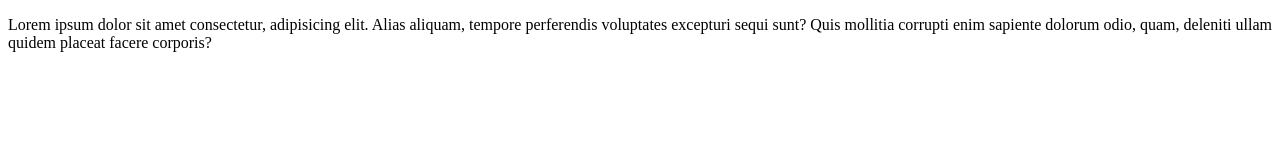
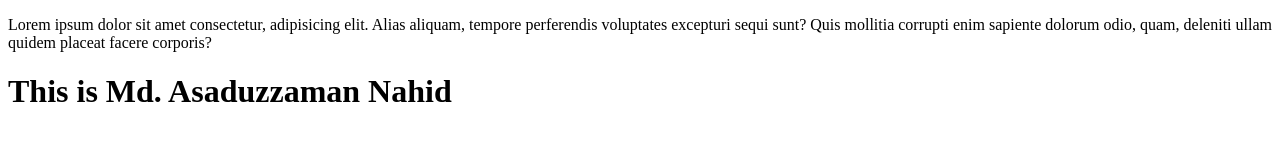
Before and after one commit to nahidcse2025/thirty, a plain HTML site: page index.html in a window 1280 px wide. Drawn offline with Linux system fonts and the light colour scheme.

Commit message:
thirs commit

```diff
--- a/index.html
+++ b/index.html
@@ -7,5 +7,7 @@
 </head>
 <body>
     <P>Lorem ipsum dolor sit amet consectetur, adipisicing elit. Alias aliquam, tempore perferendis voluptates excepturi sequi sunt? Quis mollitia corrupti enim sapiente dolorum odio, quam, deleniti ullam quidem placeat facere corporis?</P>
+
+    <h1>This is Md. Asaduzzaman Nahid</h1>
 </body>
 </html>
```
